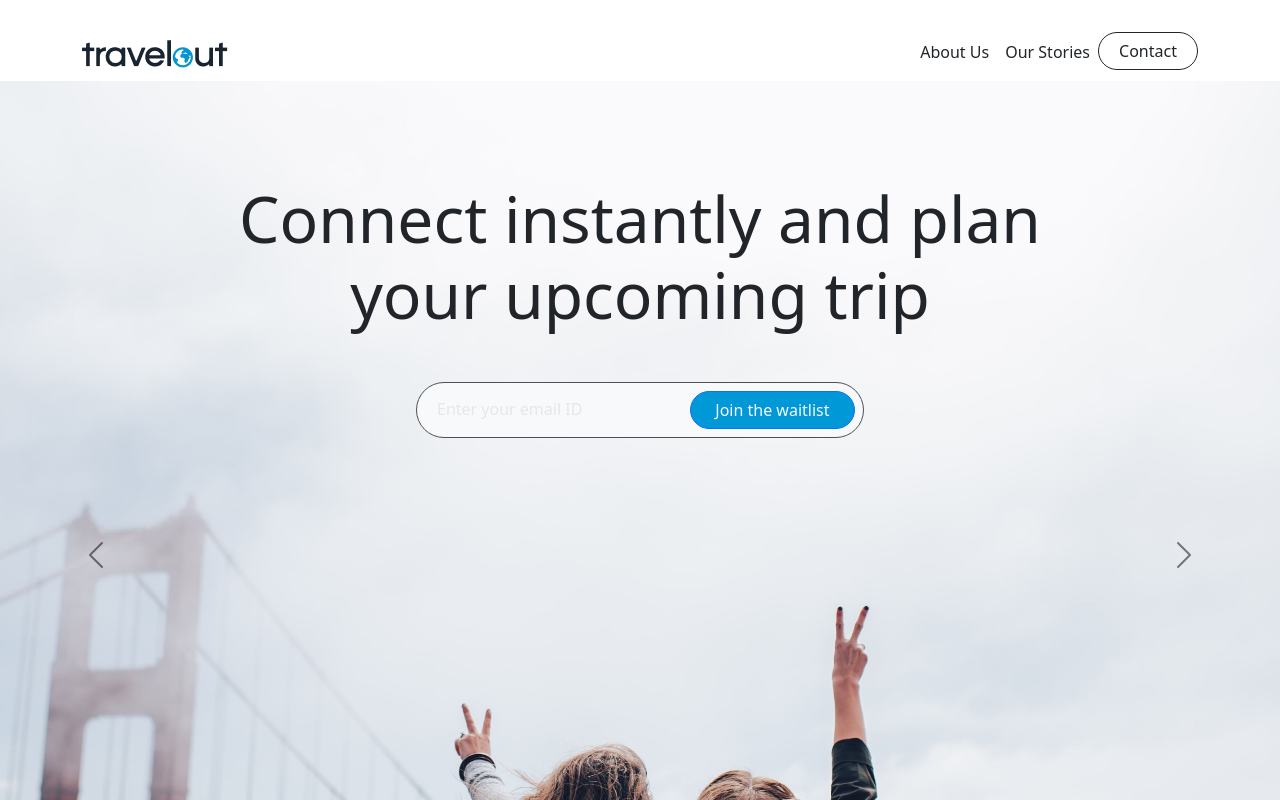
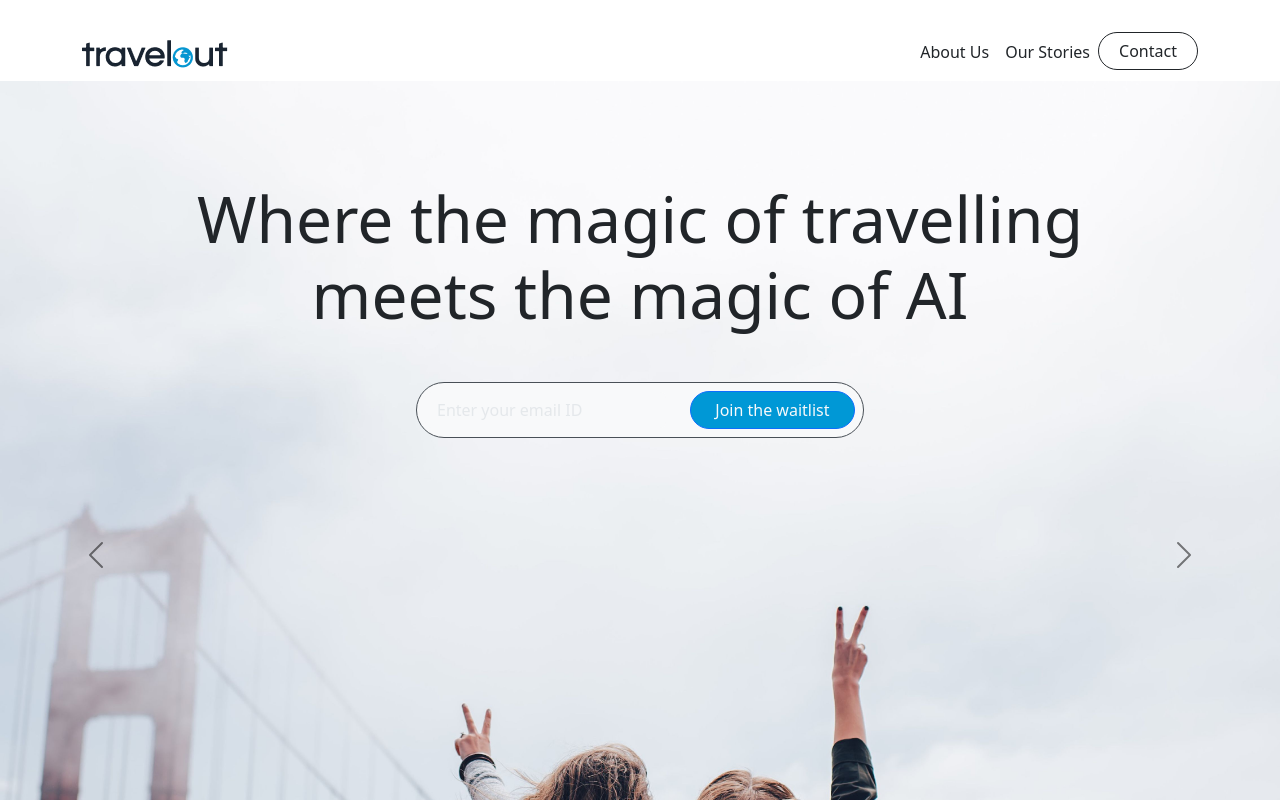
Before and after one commit to JatinM95/Travelout-Website, a React (Vite) app: page / in a window 1280 px wide. Shown: the top 800 px of the page. Built offline with nearby package versions, Linux system fonts and the light colour scheme.

Commit message:
slider_headings_updated_&_cofounders_updated_emailwaitlist_layout_issue_resolved

```diff
--- a/src/components/EmailWaitlist/EmailWaitlist.jsx
+++ b/src/components/EmailWaitlist/EmailWaitlist.jsx
@@ -35,7 +35,7 @@ function EmailWaitlist(props) {
   return (
     <Form onSubmit={handleSubmit(onSubmit)}>
       <Row>
-          <Col xs="7" lg="7" className='pr-2' controlId="validationCustom01">
+          <Col xs="7" lg="7" className='pr-2 my-auto' controlId="validationCustom01">
             <Form.Control {...register("email")} className='bg-light slide-input' type='email' placeholder='Enter your email ID' id="mailid" value={email} onChange={(e)=>setEmail(e.target.value)} />
           </Col>
           <Col xs="5" lg="5" className='pl-2' controlId="validationCustom02">
--- a/src/components/JoinOurTeam/JoinOurTeam.jsx
+++ b/src/components/JoinOurTeam/JoinOurTeam.jsx
@@ -24,7 +24,7 @@ function JoinOurTeam() {
         <Row className='text-center'>
             <Col sm="4" className='p-5'>
             <Image src={founder1} roundedCircle fluid/>
-            <p className='mt-3 mb-0'>FOUNDER & CEO</p>
+            <p className='mt-3 mb-0'>CO-FOUNDER & CEO</p>
             <h4>Theodora Chatzipavlidis</h4>
             <a href="https://www.linkedin.com/in/theodora-chatzipavlidis/"><img src={linkedinLogo} alt="linkedin logo" /></a>
             </Col>
--- a/src/components/Slider/Slider.jsx
+++ b/src/components/Slider/Slider.jsx
@@ -49,7 +49,7 @@ function Slider() {
             />
             </div>
             <Carousel.Caption className='carousel-caption'>
-                <h3 className='font-weight-bolder text-dark text-center first-slide-text'>Connect instantly and plan your upcoming trip</h3>
+                <h3 className='font-weight-bolder text-dark text-center first-slide-text'>Where the magic of travelling meets the magic of AI</h3>
                 <div className='bg-light rounded-pill border first-slide-div'>
                     <EmailWaitlist func={pull_data}/>
                 </div>
@@ -66,7 +66,7 @@ function Slider() {
             />
             </div>
             <Carousel.Caption className='carousel-caption'>
-                <h3 className='font-weight-bolder text-dark text-center first-slide-text'>Discover experiences and shop at great discounts</h3>
+                <h3 className='font-weight-bolder text-dark text-center first-slide-text'>Create unique memories with like-minded people</h3>
                 <div className='bg-light rounded-pill border first-slide-div'>
                     <EmailWaitlist func={pull_data}/>
                 </div>
```
